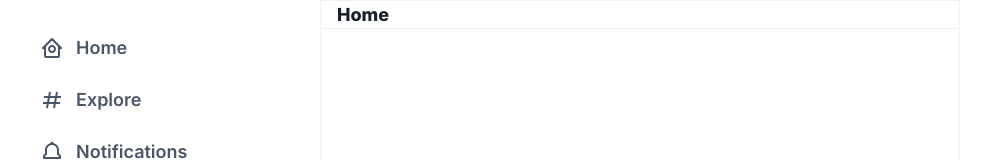
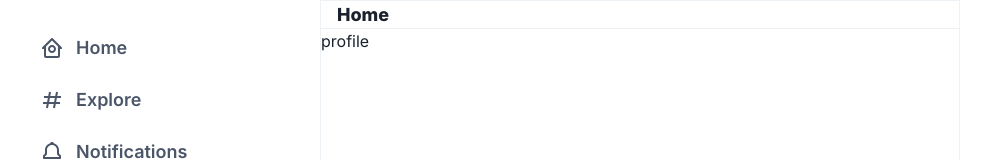
Before and after one commit to abeidahmed/twitter-clone, a React (Create React App) app in the folder client/: page /profile in a window 1280 px wide. Shown: the top 160 px of the page, without its empty margins (0-991 px from the left). Built offline with nearby package versions, Linux system fonts and the light colour scheme; what @tailwindcss/ui would draw is missing.

Commit message:
create profile page

```diff
--- a/client/src/components/sidebar.js
+++ b/client/src/components/sidebar.js
@@ -25,7 +25,7 @@ const links = [
   },
   {
     title: 'Profile',
-    path: '/',
+    path: '/profile',
     icon: 'user',
   },
 ];
--- a/client/src/layouts/regular.js
+++ b/client/src/layouts/regular.js
@@ -1,10 +1,11 @@
 import React from 'react';
 import { Switch, Route } from 'react-router-dom';
-import Home from 'pages';
 import MobileSidebar from 'components/mobile-sidebar';
 import { MobileMenu } from 'components/mobile-menu';
 import Header from 'components/header';
 import { Sidebar } from 'components/sidebar';
+import Home from 'pages';
+import Profile from 'pages/profile';
 
 export default function Regular() {
   return (
@@ -15,7 +16,8 @@ export default function Regular() {
         <Header />
         <div className="flex-1 overflow-y-auto border-l border-r border-gray-200">
           <Switch>
-            <Route path="/" component={Home} />
+            <Route exact path="/" component={Home} />
+            <Route path="/profile" component={Profile} />
           </Switch>
         </div>
         <MobileMenu />
--- /dev/null
+++ b/client/src/pages/profile.js
@@ -0,0 +1,11 @@
+import React from 'react';
+
+function Profile() {
+  return (
+    <div>
+      <h1>profile</h1>
+    </div>
+  );
+}
+
+export default Profile;
```
